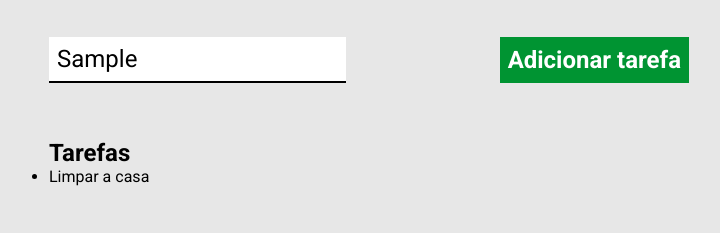
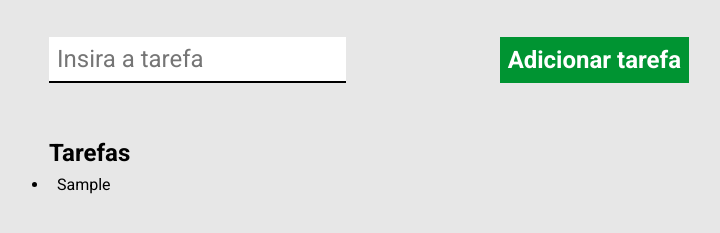
Before and after one commit to celsomatias7/exerc_jquery1, a plain HTML site: page index.html in a window 1280 px wide. Both pictures are taken after typing "Sample" into the empty fields and a click on the button "Adicionar tarefa". Shown: the part 183-416 px from the top of the page, without its empty margins (111-831 px from the left). Drawn offline with nearby package versions, Linux system fonts and the light colour scheme.

Commit message:
regularização de inclusao de dados no LI

```diff
--- a/index.html
+++ b/index.html
@@ -21,7 +21,7 @@
         </form>
         <ul>
             <h2>Tarefas</h2>
-            <li>Limpar a casa</li>
+
         </ul>
     </div>
     <script src="https://code.jquery.com/jquery-3.7.1.min.js"></script> <!-sempre colocar o lik do jQuery antes do java pois desta forma conseguiremos rodas os comandos dele sem travar o java ->
--- a/main.css
+++ b/main.css
@@ -61,6 +61,10 @@ ul {
     color: #000;
 }
 
-li:active{
+ul li:hover{
     text-decoration: line-through;
 }
+
+li {
+    padding: 8px;
+}
--- a/main.js
+++ b/main.js
@@ -3,8 +3,8 @@ $(document).ready(function(){
     $('form').on('submit' , function(e){
         e.preventDefault();
         const novaTarefa = $('#nome-tarefa').val();
-        const novoItem = $('<li></li>');
-        $(`"${novaTarefa}"`).appendTo(novoItem);
+        const novoItem = $(`<li>${novaTarefa}</li>`);
         $(novoItem).appendTo('ul');
+        $('#nome-tarefa').val('');
     })
 })
```
